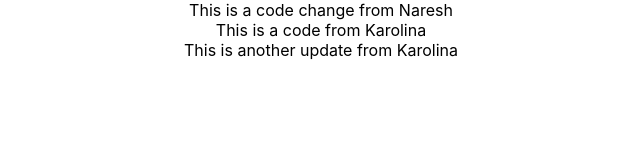
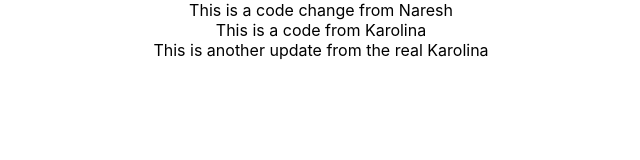
Before and after one commit to TJlarry/Demo-CICD, a React (Create React App) app: page / in a window 1280 px wide. Shown: the top 160 px of the page, without its empty margins (319-959 px from the left). Built offline with nearby package versions, Linux system fonts and the light colour scheme.

Commit message:
update 2

```diff
--- a/src/App.js
+++ b/src/App.js
@@ -6,7 +6,7 @@ function App() {
     <div className="App">
       <div> This is a code change from Naresh</div>
       <div> This is a code from Karolina</div>
-      <div>This is another update from Karolina</div>
+      <div>This is another update from the real Karolina</div>
     </div>
   );
 }
```
